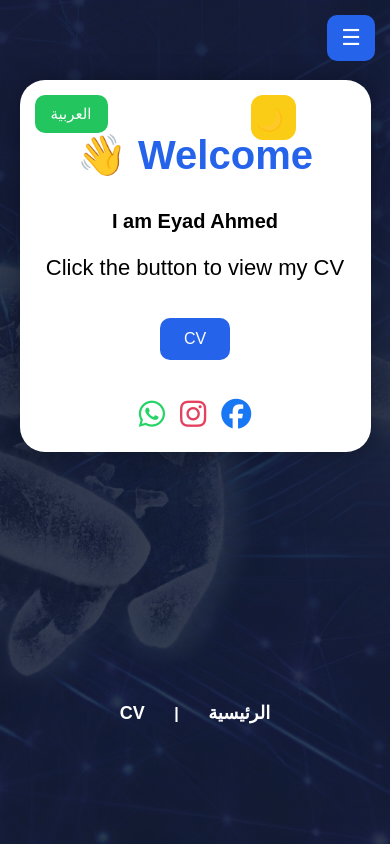
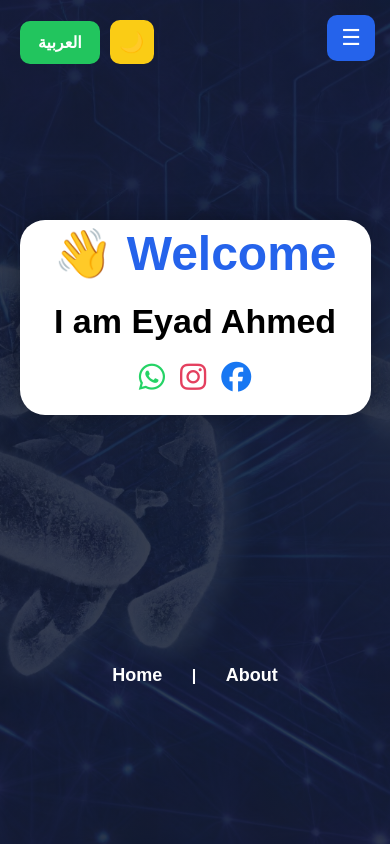
Before and after one commit to shohvbfoden17-create/EYAD-AHMED, a plain HTML site: page index.html in a window 390 px wide. Both pictures are taken after a click on the button "English". Drawn offline with Linux system fonts and the light colour scheme.

Commit message:
Add files via upload

```diff
--- a/index.html
+++ b/index.html
@@ -23,43 +23,32 @@
 
 <div id="menu" class="menu">
 
-<a href="index.html">الرئيسية</a>
+<a href="index.html" id="homeLink">الرئيسية</a>
 
-<a href="cv.html">CV</a>
-
+<a href="About.html" id="aboutLink">About</a>
 </div>
 
 </div>
 
-    <div class="box">
+<div class="top-buttons">
 
+<button id="themeBtn" class="theme-btn">
+🌙
+</button>
 
+<button id="langBtn" class="lang-btn">
+English
+</button>
 
-     <div class="lang-container">
+</div>
 
-        <button id="langBtn" class="lang-btn">
-        English
-        </button>
+   <div class="box home-box">
 
-    </div>
 
        <h1 id="title"> مرحباً 👋 </h1>
 
        <h2 id="name">أنا إياد أحمد</h2>
 
-       <p id="desc">اضغط على الزر علشان تشوف الـ CV بتاعي.</p>
-
-<a class="btn" href="cv.html" id="cvBtn">CV</a>
-
-<br><br>
-
-<div class="theme-container">
-
-<button id="themeBtn" class="theme-btn">
-🌙
-</button>
-
-</div>
 
         <div class="social-links">
 
@@ -81,11 +70,11 @@
 
 <footer class="footer-nav">
 
-<a href="index.html">الرئيسية</a>
+<a href="index.html" id="footerHome">الرئيسية</a>
 
 <span>|</span>
 
-<a href="cv.html">CV</a>
+<a href="About.html" id="footerAbout">About</a>
 
 </footer>
 
--- a/script.js
+++ b/script.js
@@ -115,6 +115,22 @@ if(document.getElementById("backBtn"))
 document.getElementById("backBtn").innerHTML =
 "Back To Home";
 
+if(document.getElementById("homeLink"))
+document.getElementById("homeLink").innerHTML =
+"Home";
+
+if(document.getElementById("aboutLink"))
+document.getElementById("aboutLink").innerHTML =
+"About";
+
+if(document.getElementById("footerHome"))
+document.getElementById("footerHome").innerHTML =
+"Home";
+
+if(document.getElementById("footerAbout"))
+document.getElementById("footerAbout").innerHTML =
+"About";
+
 }else{
 
 if(langBtn) langBtn.innerHTML = "English";
@@ -163,6 +179,22 @@ if(document.getElementById("backBtn"))
 document.getElementById("backBtn").innerHTML =
 "الرجوع للرئيسية";
 
+if(document.getElementById("homeLink"))
+document.getElementById("homeLink").innerHTML =
+"الرئيسية";
+
+if(document.getElementById("aboutLink"))
+document.getElementById("aboutLink").innerHTML =
+"عنّي";
+
+if(document.getElementById("footerHome"))
+document.getElementById("footerHome").innerHTML =
+"الرئيسية";
+
+if(document.getElementById("footerAbout"))
+document.getElementById("footerAbout").innerHTML =
+"عنّي";
+
 }
 
 }
--- a/style.css
+++ b/style.css
@@ -32,19 +32,21 @@ margin:0;
 
 .box{
 
+   padding-top:50px;
+
 position:relative;
 
 width:90%;
 
 max-width:550px;
 
-margin-top:80px;
+margin-top:150px;
 
 box-sizing:border-box;
 
 background:white;
 
-padding:80px 30px 30px 30px;
+padding:50px 30px 30px 30px;
 
 border-radius:25px;
 
@@ -183,6 +185,18 @@ transform:scale(1.2);
 
 @media (max-width:600px){
 
+  #title{
+
+font-size:38px;
+
+}
+
+#name{
+
+font-size:28px;
+
+}
+
 h1{
 
 font-size:32px;
@@ -294,6 +308,30 @@ background:#111827;
 .dark-mode .box{
 
 background:#1f2937;
+
+color:white;
+
+}
+
+.dark-mode .menu{
+
+background:#1e293b;
+
+}
+
+.dark-mode .menu a{
+
+color:white;
+
+}
+
+.dark-mode .footer-nav a{
+
+color:white;
+
+}
+
+.dark-mode .footer-nav span{
 
 color:white;
 
@@ -575,3 +613,103 @@ margin:0 10px;
 font-weight:bold;
 
 }
+
+.top-buttons{
+
+position:fixed;
+
+top:20px;
+
+left:20px;
+
+display:flex;
+
+gap:10px;
+
+align-items:center;
+
+z-index:9999;
+
+}
+
+.lang-btn{
+
+background:#22c55e;
+
+color:white;
+
+border:none;
+
+padding:12px 18px;
+
+border-radius:10px;
+
+font-size:16px;
+
+font-weight:bold;
+
+cursor:pointer;
+
+}
+
+.theme-btn{
+
+width:44px;
+
+height:44px;
+
+background:#facc15;
+
+border:none;
+
+border-radius:10px;
+
+font-size:20px;
+
+cursor:pointer;
+
+display:flex;
+
+justify-content:center;
+
+align-items:center;
+
+}
+
+#title{
+
+font-size:48px;
+
+margin-top:-20px;
+
+margin-bottom:15px;
+
+}
+
+#name{
+
+font-size:34px;
+
+margin-top:0;
+
+margin-bottom:20px;
+
+}
+
+.menu a:hover{
+
+color:#60a5fa;
+
+}
+
+.home-box{
+
+margin-top:220px;
+
+}
+
+.about-box{
+
+margin-top:100px;
+
+}
```
Also changed, not shown: About.html (added, +84 -0 lines).
